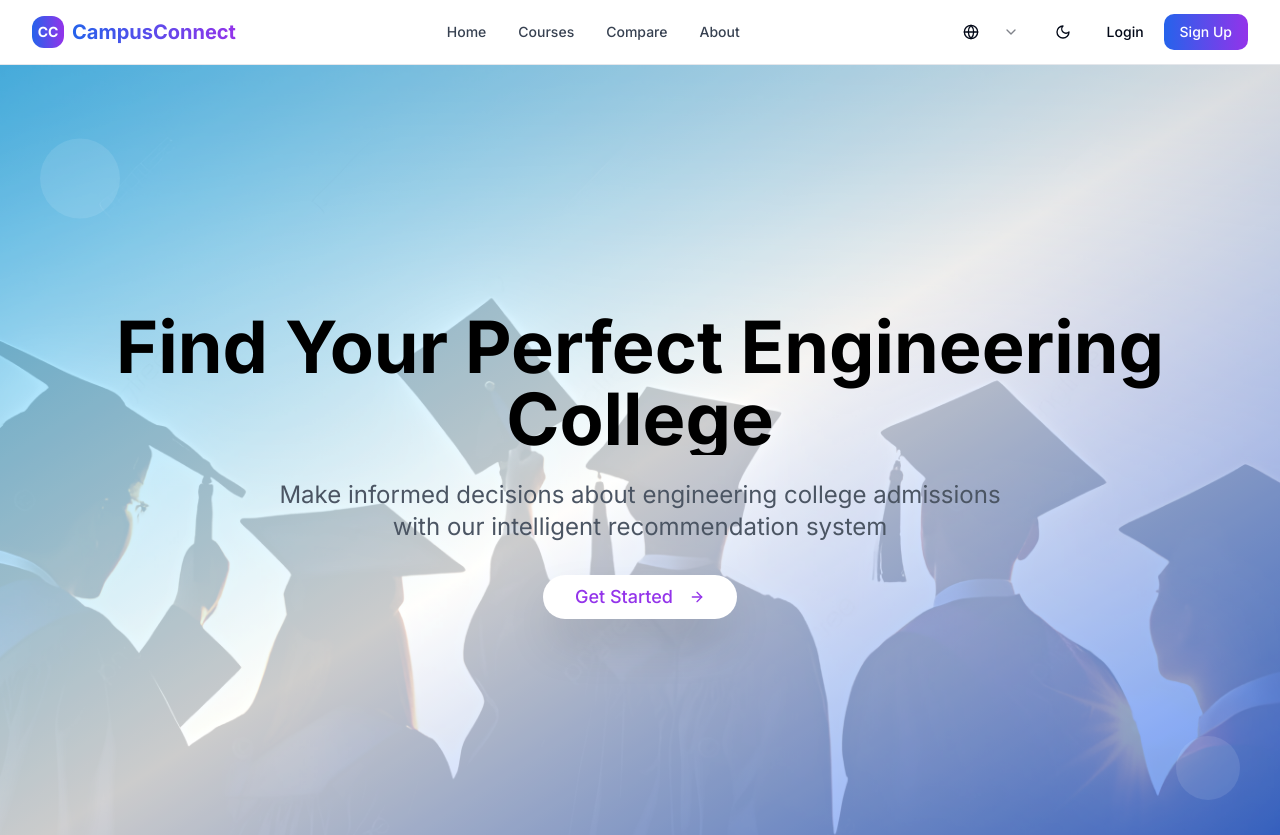
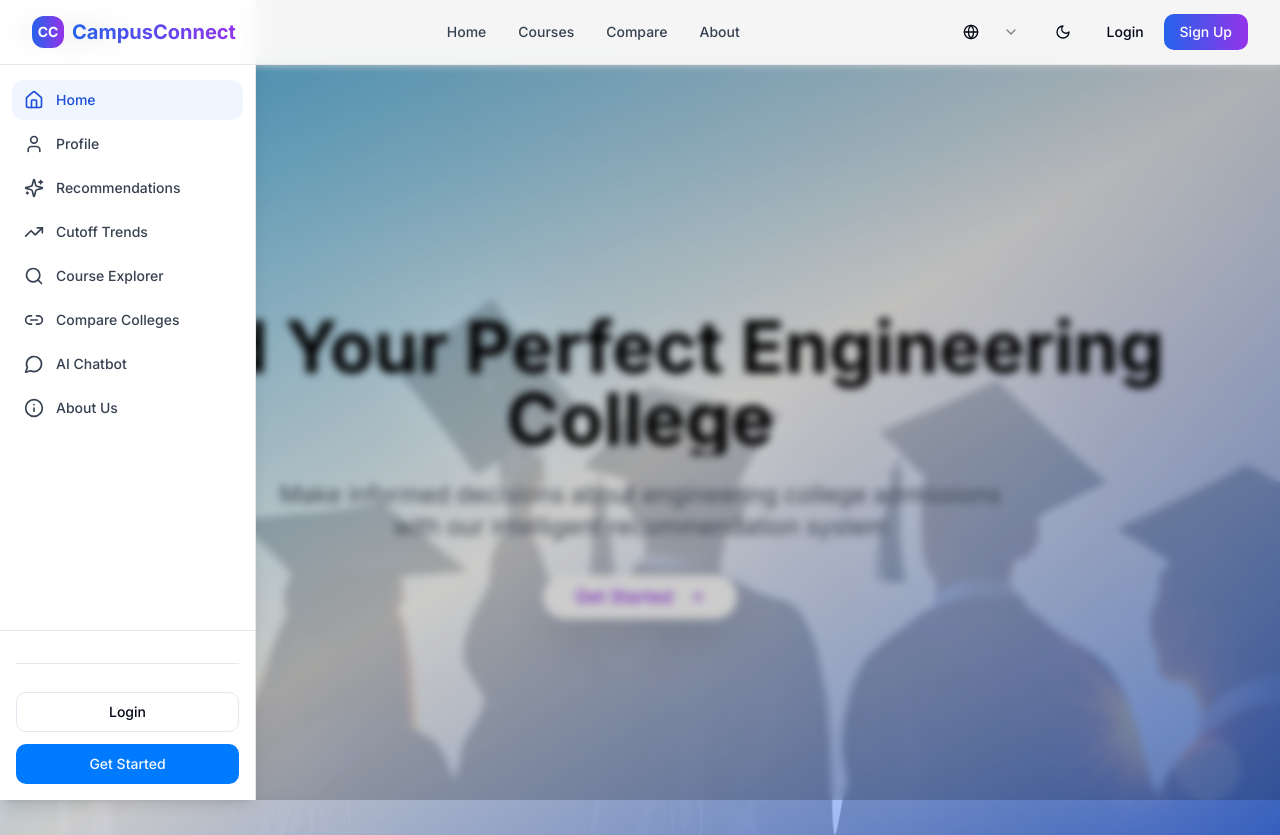
Before and after one commit to Mohanasundaram05/CampusConnect, a Next.js app: page / in a window 1280 px wide. Shown: the top 835 px of the page. Built offline with nearby package versions, Linux system fonts and the light colour scheme.

Commit message:
feat: restructure ClientLayoutWrapper for improved layout and sidebar functionality

```diff
--- a/components/ClientLayoutWrapper.tsx
+++ b/components/ClientLayoutWrapper.tsx
@@ -19,13 +19,20 @@ export default function ClientLayoutWrapper({ children }: { children: React.Reac
         <AuthProvider>
           <div className="min-h-screen flex flex-col">
             <Navbar />
-            <main className="flex-1">{children}</main>
+            <div className="flex flex-1">
+              {/* Persistent sidebar on desktop */}
+              <aside className="hidden md:block w-64 h-[calc(100vh-4rem)] sticky top-16 z-40">
+                <Sidebar isOpen={true} onClose={() => {}} />
+              </aside>
+              {/* Main content */}
+              <main className="flex-1 md:ml-0">{children}</main>
+            </div>
             <Footer />
+            {/* Sidebar drawer for mobile */}
+            <Sidebar isOpen={isSidebarOpen} onClose={() => setIsSidebarOpen(false)} />
+            {/* Floating Menu Button for mobile */}
+            <FloatingMenuButton onOpenSidebar={() => setIsSidebarOpen(true)} />
           </div>
-          {/* Sidebar */}
-          <Sidebar isOpen={isSidebarOpen} onClose={() => setIsSidebarOpen(false)} />
-          {/* Floating Menu Button */}
-          <FloatingMenuButton onOpenSidebar={() => setIsSidebarOpen(true)} />
         </AuthProvider>
       </LanguageProvider>
     </ThemeProvider>
```
